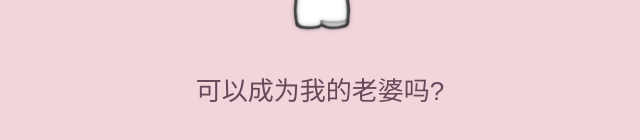
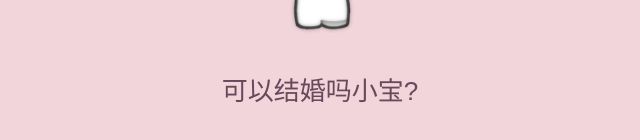
Before and after one commit to xgxz257/xgxz257.github.io, a plain HTML site: page index.html in a window 1280 px wide. Shown: the part 379-519 px from the top of the page, without its empty margins (320-960 px from the left). Drawn offline with Linux system fonts and the light colour scheme.

Commit message:
Update index.html

```diff
--- a/index.html
+++ b/index.html
@@ -93,7 +93,7 @@
 
     <div class="content">
         <img class="showImg" src="./images/heart.png">
-        <p class="question">可以成为我的老婆吗?</p>
+        <p class="question">可以结婚吗小宝?</p>
         <div class="btn_box">
             <button class="ok">可以</button>
             <button class="no">不要</button>
```
